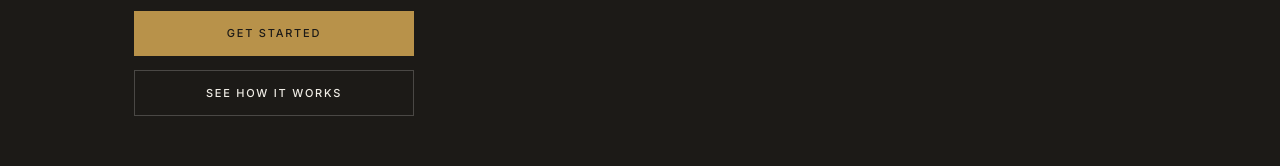
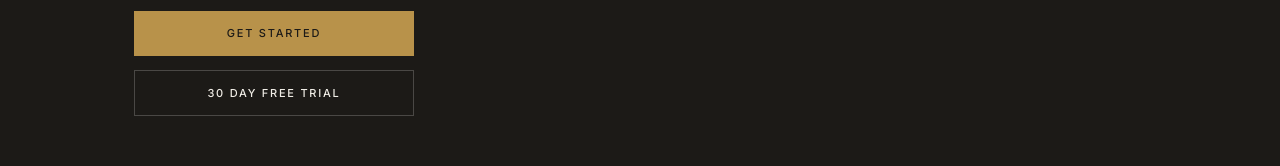
Before and after one commit to letsnavigatebmw/aperture-hospitality, a Next.js app: page /data-intelligence in a window 1280 px wide. Shown: the part 607-773 px from the top of the page. Built offline with nearby package versions, Linux system fonts and the light colour scheme.

Commit message:
Update Data Intelligence CTA: Change 'See How It Works' to '30 Day Free Trial'

```diff
--- a/app/data-intelligence/page.tsx
+++ b/app/data-intelligence/page.tsx
@@ -72,8 +72,8 @@ export default function DataIntelligencePage() {
                 <a href="https://letsnavigatenow.com/pricingplans/" target="_blank" rel="noopener noreferrer" style={{ display: 'inline-flex', alignItems: 'center', justifyContent: 'center', padding: '0.875rem 2.25rem', background: '#B8924A', color: '#1C1A17', fontSize: '0.6875rem', fontWeight: 500, letterSpacing: '0.16em', textTransform: 'uppercase', textDecoration: 'none', border: 'none', cursor: 'pointer', transition: 'background 0.2s' }} onMouseEnter={(e) => (e.currentTarget.style.background = '#9a7a3e')} onMouseLeave={(e) => (e.currentTarget.style.background = '#B8924A')}>
                   Get Started
                 </a>
-                <a href="https://app.guidde.com/share/playbooks/orS5f73hqc9QkNyE9kTy1M?origin=eLXF4oshrtU3laZW7wh2RQaDByy1&mode=videoAndDoc" target="_blank" rel="noopener noreferrer" style={{ display: 'inline-flex', alignItems: 'center', justifyContent: 'center', padding: '0.875rem 2.25rem', background: 'transparent', color: '#F0EDE6', border: '1px solid #4a4845', fontSize: '0.6875rem', fontWeight: 500, letterSpacing: '0.16em', textTransform: 'uppercase', textDecoration: 'none', cursor: 'pointer', transition: 'all 0.2s' }} onMouseEnter={(e) => (e.currentTarget.style.background = '#2e2b26')} onMouseLeave={(e) => (e.currentTarget.style.background = 'transparent')}>
-                  See How It Works
+                <a href="https://offer.letsnavigatenow.com/navigate-essential-trial-3272" target="_blank" rel="noopener noreferrer" style={{ display: 'inline-flex', alignItems: 'center', justifyContent: 'center', padding: '0.875rem 2.25rem', background: 'transparent', color: '#F0EDE6', border: '1px solid #4a4845', fontSize: '0.6875rem', fontWeight: 500, letterSpacing: '0.16em', textTransform: 'uppercase', textDecoration: 'none', cursor: 'pointer', transition: 'all 0.2s' }} onMouseEnter={(e) => (e.currentTarget.style.background = '#2e2b26')} onMouseLeave={(e) => (e.currentTarget.style.background = 'transparent')}>
+                  30 Day Free Trial
                 </a>
               </div>
             </div>
```
